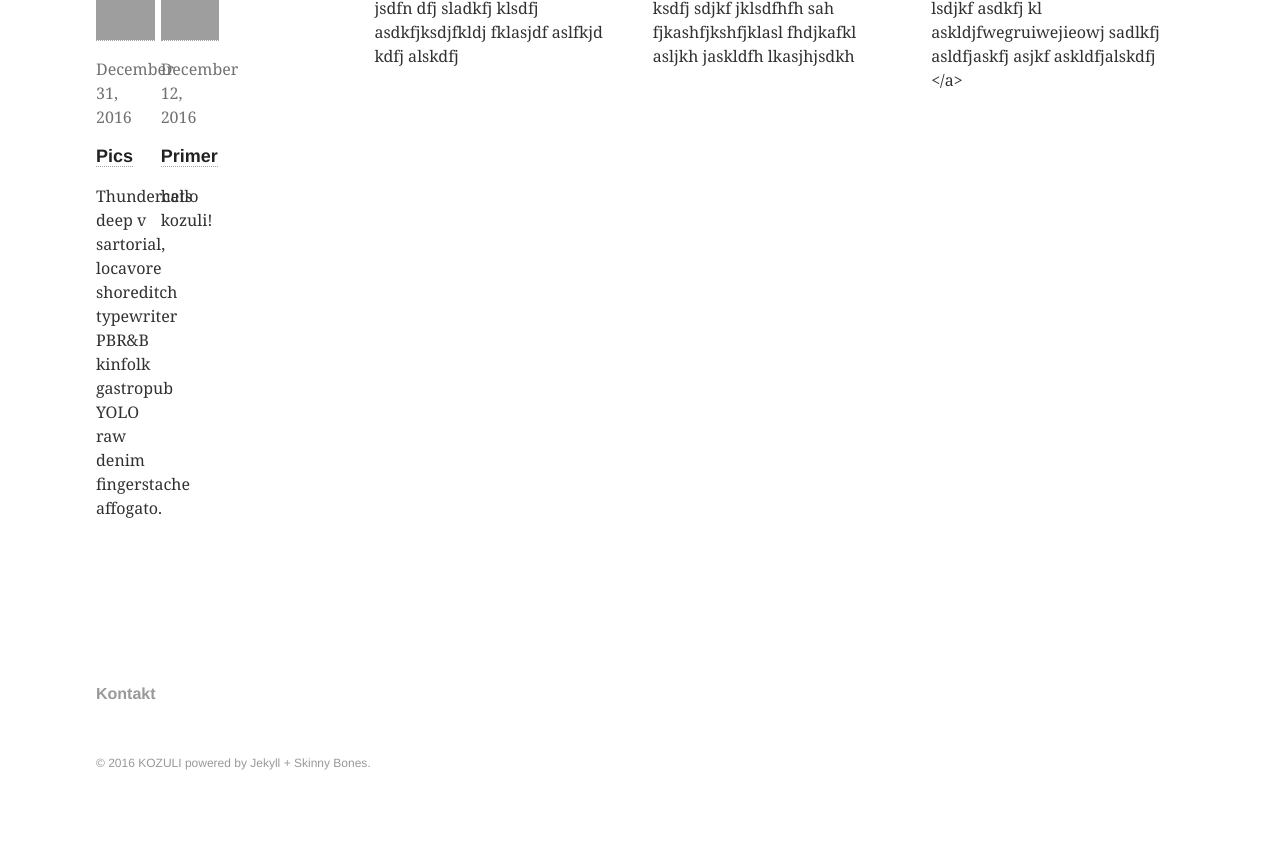
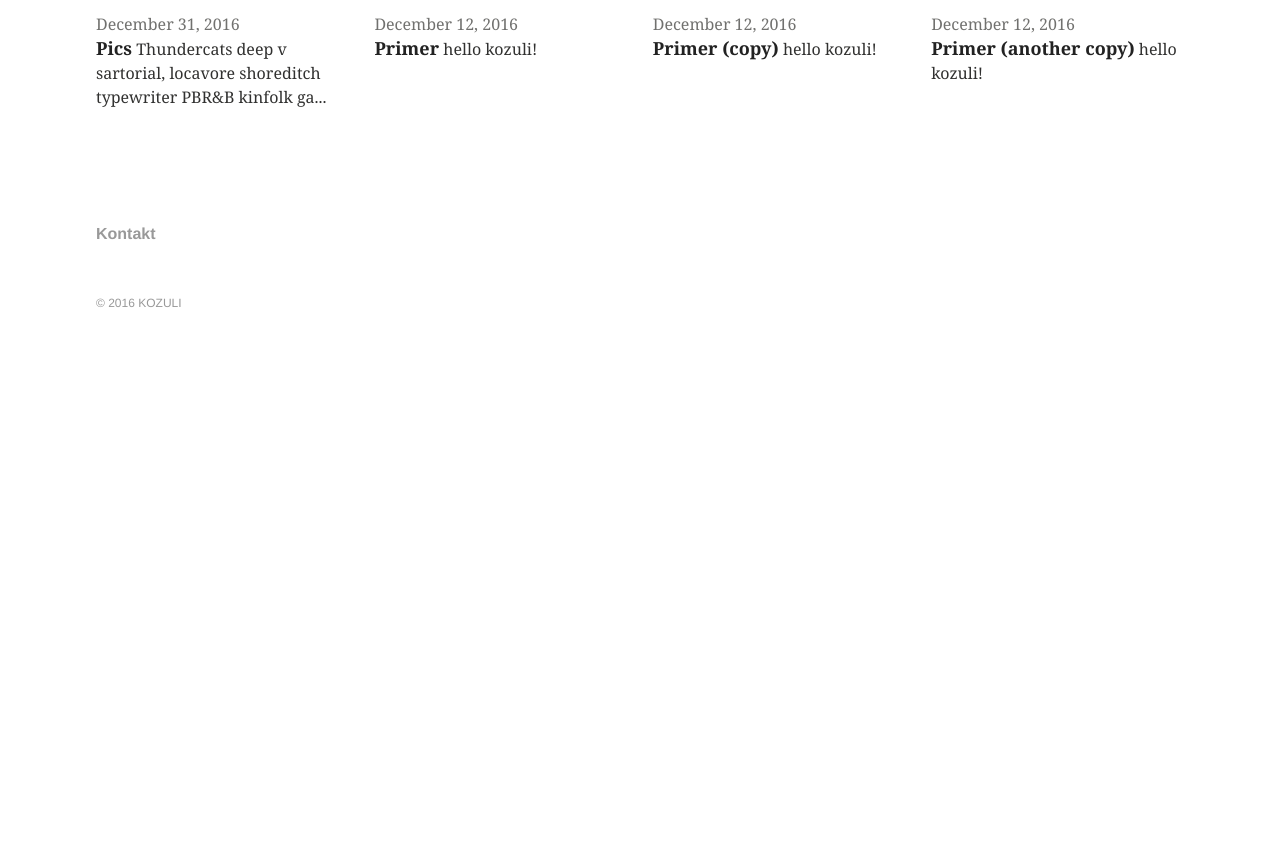
Before and after one commit to kozuli/ORIG_kozuli.github.io, a Jekyll site: the page built from index.md, in a window 1280 px wide. Shown: the part 468-1317 px from the top of the page. Built offline with Jekyll 4.4.1, drawn with Linux system fonts in a browser that asks for light colours; after the commit the page ends 900 px from its top, so only the background shows below that; grey boxes are pictures that could not be loaded.

Commit message:
most recent posts on front page

```diff
--- a/_includes/footer.html
+++ b/_includes/footer.html
@@ -11,5 +11,5 @@
 		{% endfor %}
 		</ul>
 	</nav><!-- /.bottom-menu -->
-	<p class="copyright">&#169; {{ site.time | date: '%Y' }} <a href="{{ site.url }}">{{ site.title }}</a> powered by <a href="http://jekyllrb.com" rel="nofollow">Jekyll</a> + <a href="http://mmistakes.github.io/skinny-bones-jekyll/" rel="nofollow">Skinny Bones</a>.</p>
+	<p class="copyright">&#169; {{ site.time | date: '%Y' }} <a href="{{ site.url }}">{{ site.title }}</a> </p>
 </footer>
--- /dev/null
+++ b/_includes/post-grid-min.html
@@ -0,0 +1,4 @@
+<article class="tile" itemscope itemtype="http://schema.org/Article">
+  {% if post.date %}<p class="entry-date date published"><time datetime="{{ post.date | date: "%Y-%m-%d" }}" itemprop="datePublished">{{ post.date | date: "%B %d, %Y" }}</time></p>{% endif %}
+  <b class="post-title"><a href="{{ site.url }}{{ post.url }}">{{ post.title }}</a></b> {{ post.excerpt | strip_html | truncate: 80 }}
+</article><!-- /.tile -->
--- a/index.md
+++ b/index.md
@@ -4,19 +4,14 @@ permalink: /
 title:
 ---
 
+[comment]: # (Teaser)
 <figure>
-	<a href="/images{{page.url}}pics-gls-teaser.png"><img src="/images{{page.url}}pics-gls-teaser.png"></a>
+	<img src="/images{{page.url}}pics-gls-teaser.png">
 </figure>
 
- <section data-featherlight-gallery data-featherlight-filter="a">
-  <ul class="th-grid">
-    <li>
-    {% for post in site.posts limit:2%}
-	 {% include post-grid.html %}
-	{% endfor %}
-    </li>
-  	<li>jsdfn  dfj sladkfj klsdfj asdkfjksdjfkldj fklasjdf aslfkjd kdfj alskdfj </li>
-  	<li>ksdfj sdjkf jklsdfhfh sah fjkashfjkshfjklasl fhdjkafkl asljkh jaskldfh lkasjhjsdkh </li>
-  	<li>lsdjkf asdkfj kl askldjfwegruiwejieowj sadlkfj asldfjaskfj asjkf askldfjalskdfj </a></li>
-  </ul>
-  </section>
+[comment]: # (Most recent posts in minimal format)
+<div class="tiles">
+{% for post in site.posts limit:4%}
+	{% include post-grid-min.html %}
+{% endfor %}
+</div><!-- /.tiles -->
```
